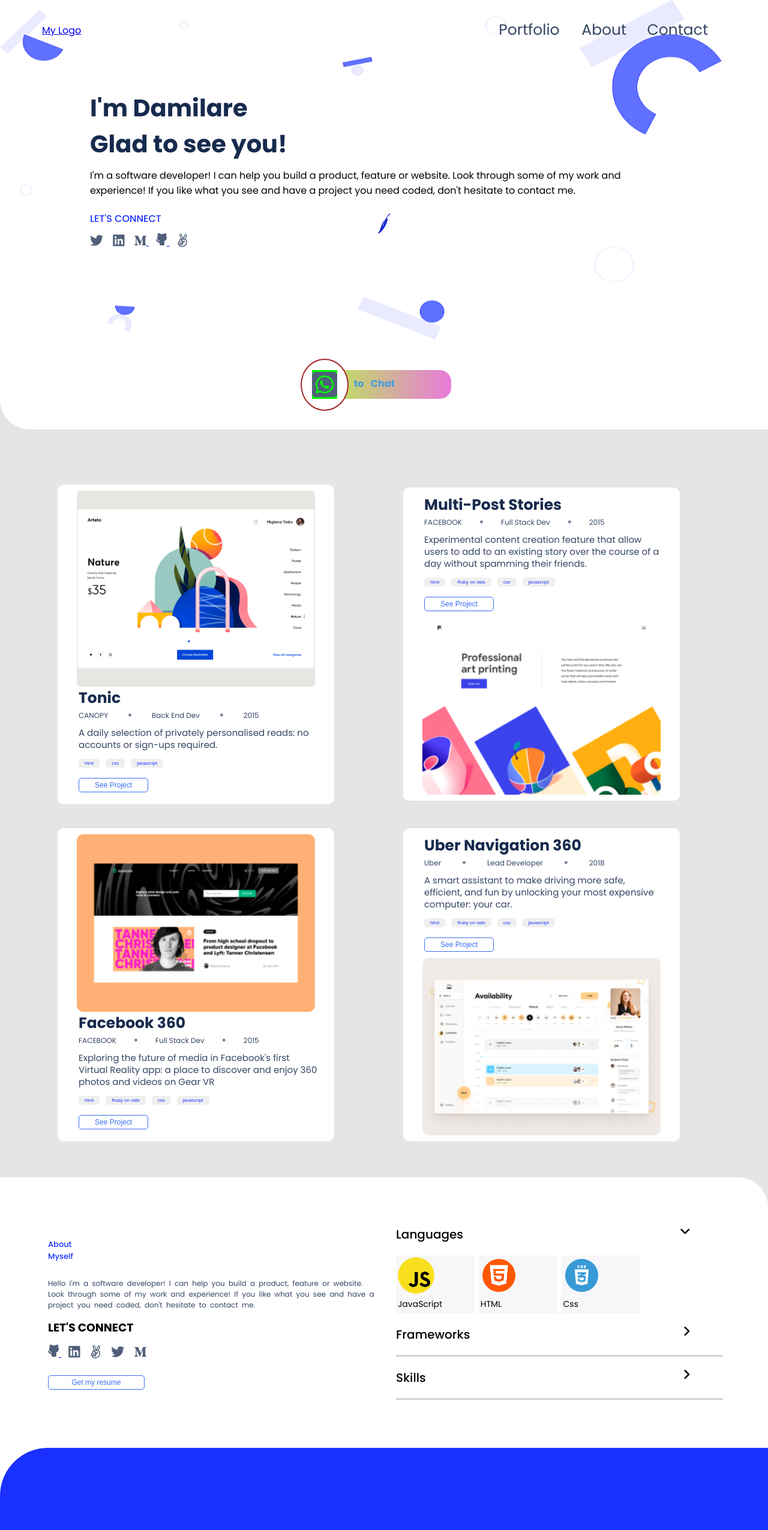
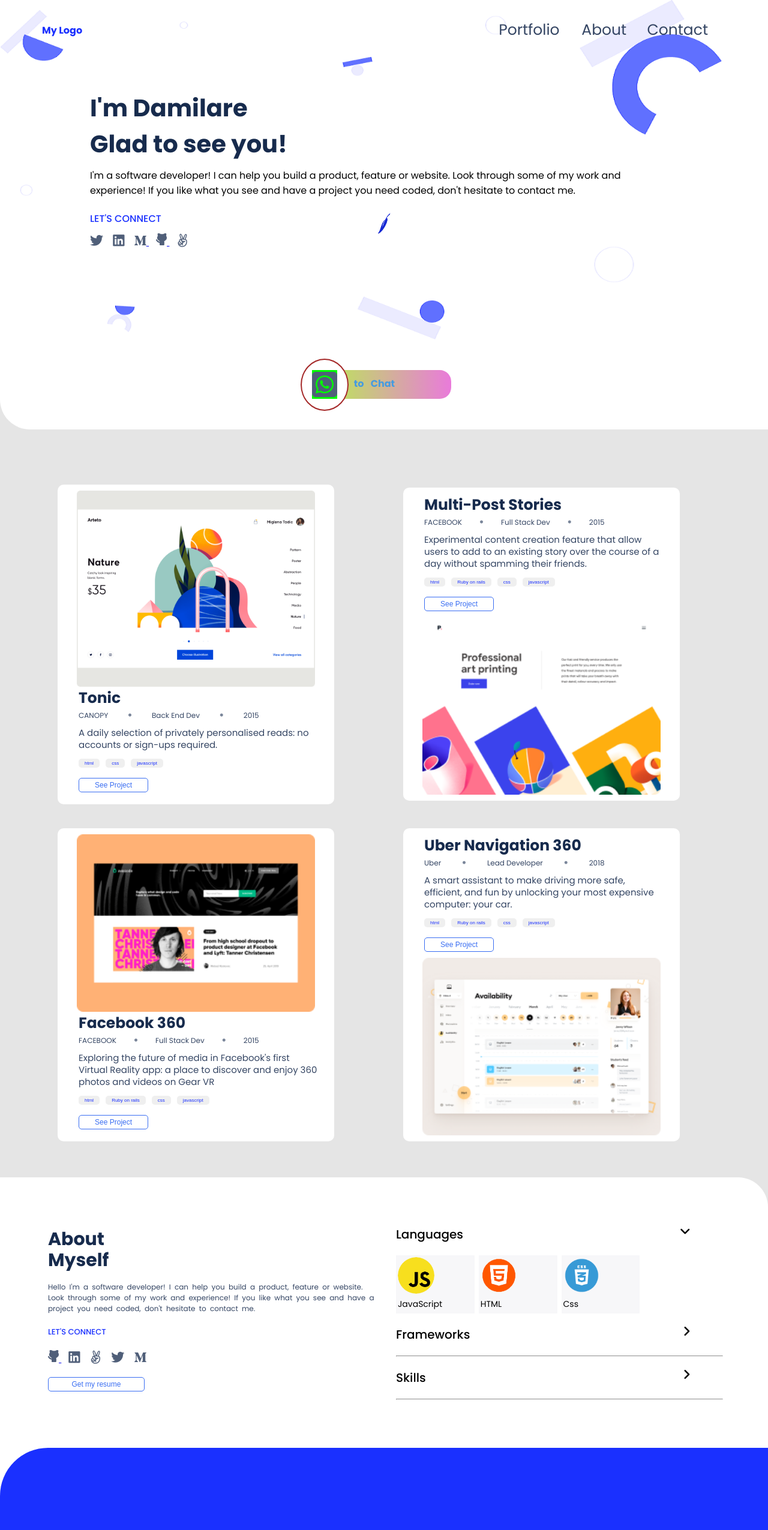
Before and after one commit to Bestbynature/portfolio, a website: page index.html in a window 1280 px wide. Shown: the top 2551 px of the page at 60% size. Drawn offline with Linux system fonts and the light colour scheme; some icons are missing.

Commit message:
:hammer: Modify the styles for a good hierarchy and structure.

```diff
--- a/styles.css
+++ b/styles.css
@@ -72,10 +72,20 @@ body {
   justify-content: space-between;
   align-items: center;
   padding: 30px;
-  color: #1a30ff;
   position: fixed;
   width: 100%;
   z-index: 1;
+}
+
+.burger {
+  color: #1a30ff;
+}
+
+.wrapper1 .logo {
+  font-size: 1rem;
+  font-weight: bold;
+  text-decoration: none;
+  color: #1a30ff;
 }
 
 .links {
@@ -127,6 +137,10 @@ body {
 }
 
 .intro2 {
+  display: none;
+}
+
+.what {
   display: none;
 }
 
@@ -251,7 +265,7 @@ body {
   width: 48%;
 }
 
-.about1 h1 {
+.about1 h2 {
   font-size: 40px;
   color: #172b4d;
 }
@@ -262,7 +276,7 @@ body {
   word-spacing: 3px;
 }
 
-.about1 h2 {
+.about1 h3 {
   color: #1a30ff;
   font-size: 16px;
   font-weight: 500;
@@ -492,13 +506,13 @@ textarea:focus {
 
   .about1 p { font-size: 12px; }
 
-  .about1 h1 {
+  .about1 h2 {
     font-size: 30px;
     line-height: 35px;
     margin-bottom: 10px;
   }
 
-  .about1 h2 { font-size: 13px; }
+  .about1 h3 { font-size: 13px; }
 
   .about2 {
     flex-basis: 50%;
@@ -620,6 +634,7 @@ textarea:focus {
   }
 }
 
+/* -------------------Media query for screen above 900px-------------------------------------- */
 @media only screen and (min-width: 900px) {
   .wrapper2 {
     grid-template-columns: repeat(2, 40%);
```
